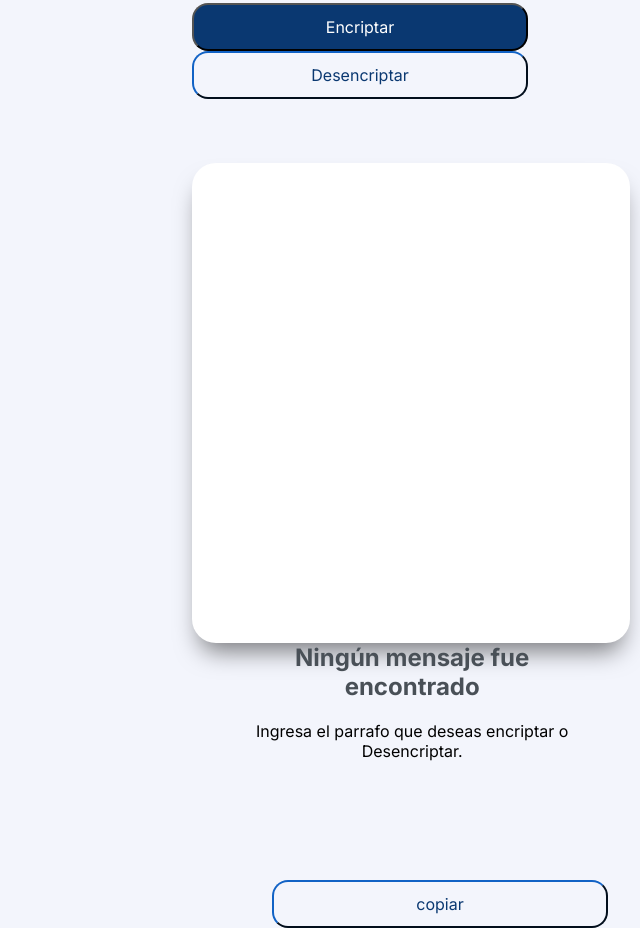
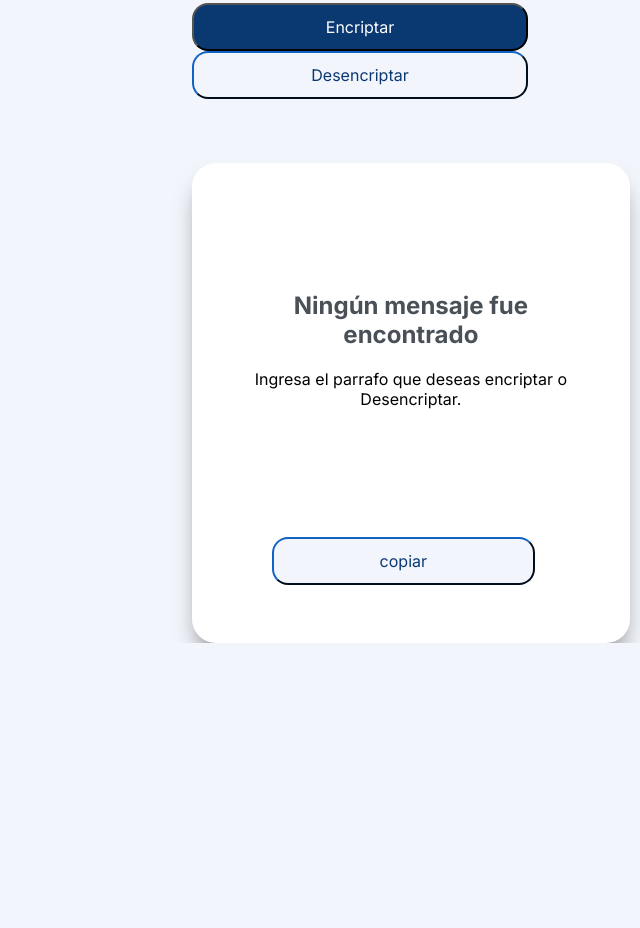
Before and after one commit to kyosukeTamu/challenge-alura, a plain HTML site: page index.html in a window 768 px wide. Shown: the part 769-1697 px from the top of the page, without its empty margins (128-768 px from the left). After the commit the page ends 1412 px from the top, so only its background shows below. Drawn offline with Linux system fonts and the light colour scheme.

Commit message:
mejora styles

```diff
--- a/styles/style.css
+++ b/styles/style.css
@@ -144,6 +144,7 @@ main{
     left: 5rem;
 }
 .contenido_salida_copiar button{
+
     width: 21rem;
     height: 3rem;
     border-radius: 1rem;
@@ -151,7 +152,6 @@ main{
     color: var(--color-primario);
     border-color: var(--color-primario);
     font-size: 1rem;
-
 }
 
 .ocultar {
@@ -168,12 +168,47 @@ main{
         top: 50rem;
         width: 57%;
         height: 30rem;
+        justify-items: center;
     }
     .contenido_salida_img{
         display: none;
         bottom: 30rem;
     }
+    /**/
+    .contenido_salida_img{
+        display: none;
+    }
     .contenido_salida_copiar button{
         bottom: 50rem;
     }
+    .contenido_salida_parrafo{
+        position: relative;
+        box-sizing: border-box;
+        text-align: center;
+        top: 8rem;
+        left: 0;
+        margin: 0 auto;
+    }
+    .contenido_salida_parrafo h3{
+        font-size: 1.5rem;
+        font-weight: 700;
+        text-align: center;
+
+    }
+    .contenido_salida_parrafo p{
+        font-size: 1rem;
+        text-align: center;
+        font-weight: 400;
+        padding-top: 1.25rem;
+    }
+    .contenido_salida_copiar {
+        position: relative;
+        box-sizing: border-box;
+        margin: 0 auto;
+        justify-items: center;
+        top: 16rem
+    }
+    .contenido_salida_copiar button{
+        width: 60%;
+    }
 }
```
